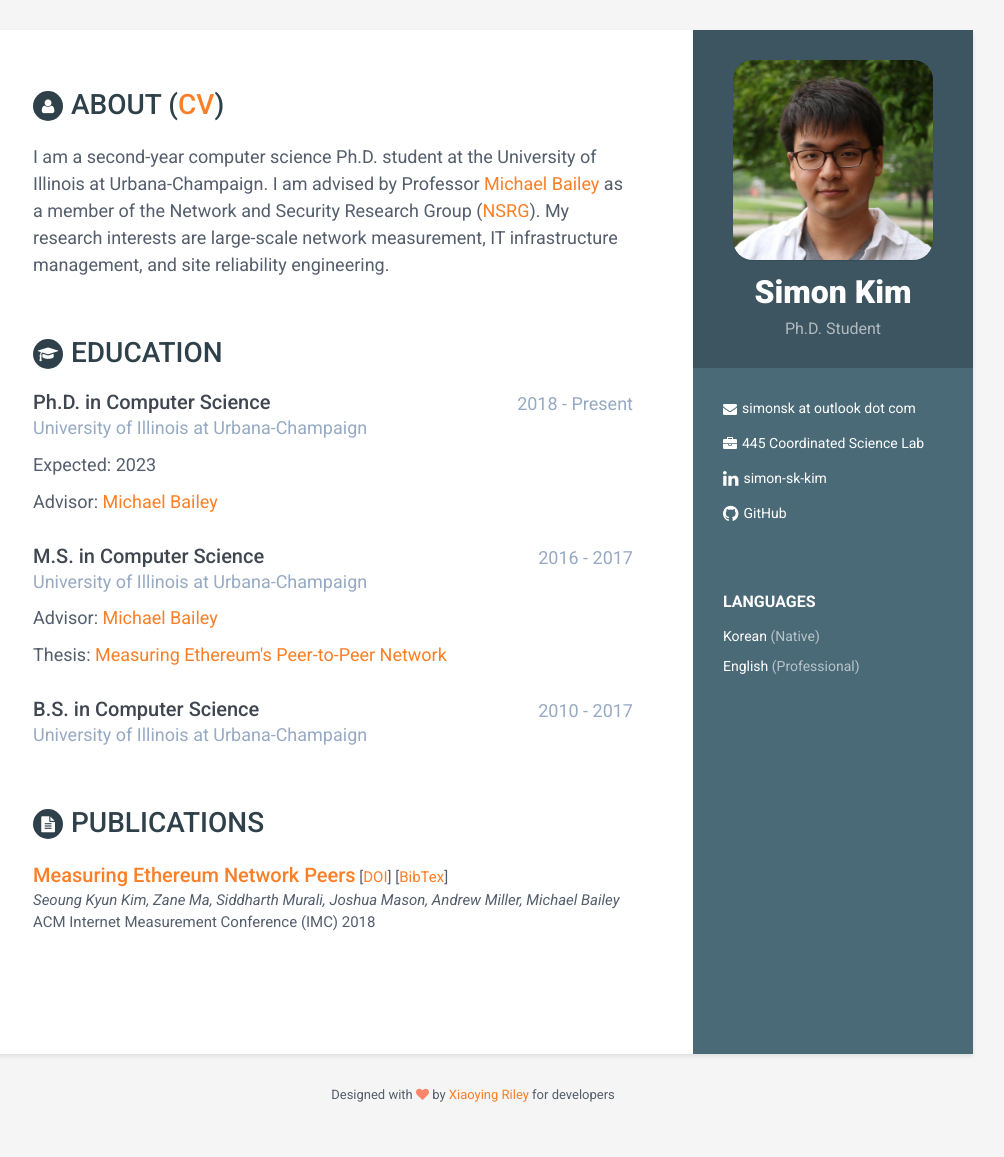
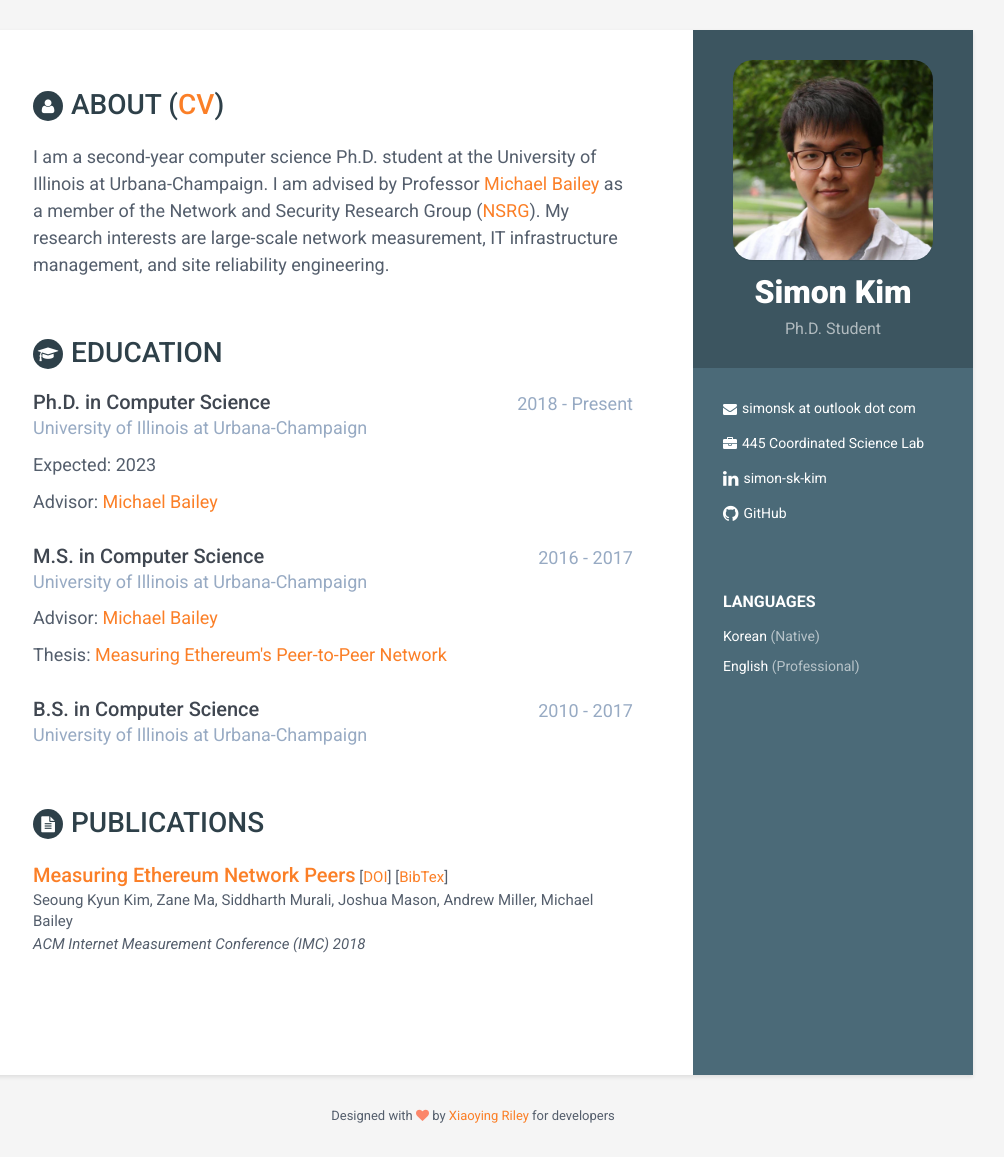
Before and after one commit to SimonSK/simonsk.github.io, a Jekyll site: the page built from index.html, in a window 1280 px wide. Shown: the whole page, without its empty margins (167-1171 px from the left). Built offline with Jekyll 4.4.1, drawn with Linux system fonts in a browser that asks for light colours; before the commit the page ends 1135 px from its top, so only the background shows below that.

Commit message:
format fix

```diff
--- a/_includes/publications.html
+++ b/_includes/publications.html
@@ -18,8 +18,8 @@
           [<a href="{{ publication.bib }}" target="_blank">BibTex</a>]
         </div>
       </div>
-      <div class="publication-conference">{{ publication.authors }}</div>
-      <div class="publication-authors">{{ publication.conference }}</div>
+      <div class="publication-authors">{{ publication.authors }}</div>
+      <div class="publication-conference">{{ publication.conference }}</div>
     </div><!--//item-->
   {% endfor %}
 
```
